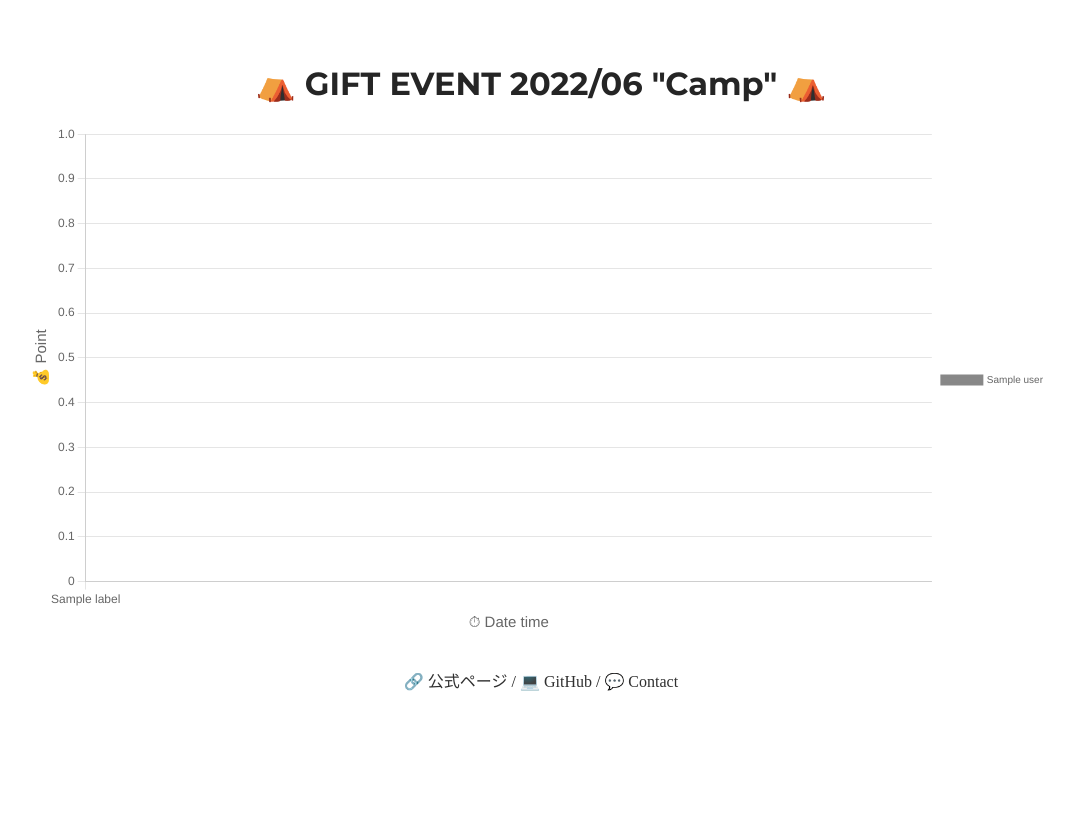
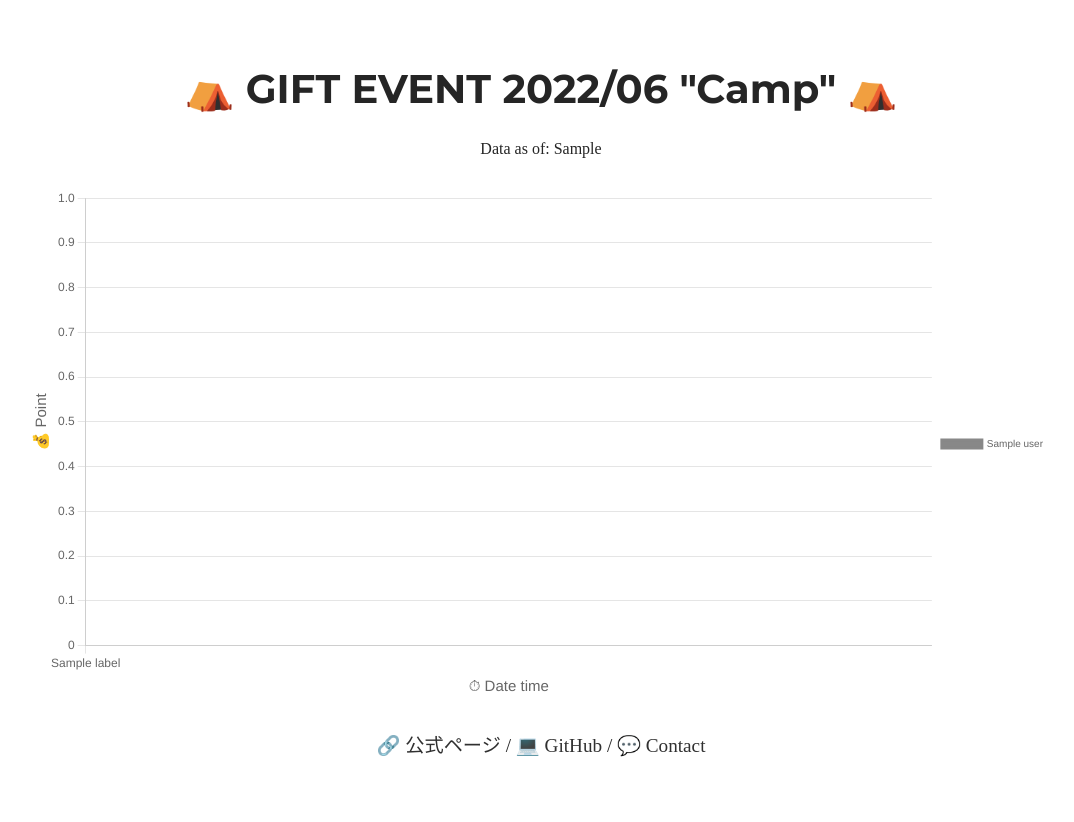
Before and after one commit to honishi/nico-gift-event-graph, a Flask app: template web/templates/index.html in a window 1280 px wide. Shown: the whole page, without its empty margins (99-1173 px from the left). Before the commit the page ends 691 px from the top, so only its background shows below. Run offline with Flask 2, Linux system fonts and the light colour scheme; the template is opened without the code that fills it: most values are stand-ins (such as "Sample title", 1, 10 or a date in 2020); some libraries are stand-ins or nearby versions.

Commit message:
adjust page layout

```diff
--- a/web/main.py
+++ b/web/main.py
@@ -48,10 +48,12 @@ class RankUser:
 class RankingData:
     labels: List[str]
     top_users: List[RankUser]
+    data_as_of: str
 
-    def __init__(self, labels: List[str], top_users: List[RankUser]):
+    def __init__(self, labels: List[str], top_users: List[RankUser], data_as_of: str):
         self.labels = labels
         self.top_users = top_users
+        self.data_as_of = data_as_of
 
 
 @app.route("/")
@@ -101,7 +103,8 @@ def make_ranking_data(setting: EventSetting) -> RankingData:
             CHART_COLORS[index % len(CHART_COLORS)]
         )
         users.append(user)
-    return RankingData(labels, users)
+    data_as_of = datetime.fromtimestamp(latest_timestamp).strftime('%Y/%m/%d %H:%M:%S')
+    return RankingData(labels, users, data_as_of)
 
 
 def query_latest_timestamp(cursor, setting: EventSetting) -> int:
@@ -146,7 +149,7 @@ def query_top_users(cursor, setting: EventSetting, latest_timestamp: int) -> Lis
     from ranking
     where gift_event_id = '{setting.gift_event_id}'
     and timestamp = {latest_timestamp}
-    order by `rank` asc limit 20
+    order by `rank` asc limit 15
     """
     cursor.execute(sql)
     rows = cursor.fetchall()
--- a/web/static/index.css
+++ b/web/static/index.css
@@ -6,6 +6,12 @@ body {
 h1 {
     font-family: Montserrat, sans-serif;
     text-align: center;
+    font-size: 2.5em;
+}
+
+.data_as_of_section {
+    text-align: center;
+    margin-bottom: 30px;
 }
 
 a {
@@ -19,6 +25,7 @@ a {
 }
 
 .footer_section {
-    margin-top: 2em;
+    margin-top: 30px;
     text-align: center;
+    font-size: 1.2em;
 }
--- a/web/templates/index.html
+++ b/web/templates/index.html
@@ -4,13 +4,16 @@
     <meta charset="utf-8">
     <link href="https://fonts.googleapis.com/css2?family=Montserrat:wght@600;700&amp;display=swap" rel="stylesheet">
     <link href="https://fonts.googleapis.com/css?family=Noto+Sans+JP:100,300,400,500,700,900" rel="stylesheet">
-    <title>⛺ GIFT EVENT 2022/06 "Camp" ⛺</title>
+    <title>GIFT EVENT 2022/06 "Camp"</title>
     <script src="https://cdn.jsdelivr.net/npm/chart.js@3.8.0/dist/chart.min.js"></script>
     <link rel="stylesheet" type="text/css" href="./static/index.css" media="screen">
 </head>
 <body>
 <h1>⛺ GIFT EVENT 2022/06 "Camp" ⛺️</h1>
-<canvas id="main-chart" width="400" height="200"></canvas>
+<div class="data_as_of_section">
+Data as of: {{ data.data_as_of }}
+</div>
+<canvas id="main-chart"></canvas>
 <script>
     const ctx = document.getElementById('main-chart').getContext('2d')
     const labels = [{% for label in data.labels %}'{{ label }}', {% endfor %}]
```
